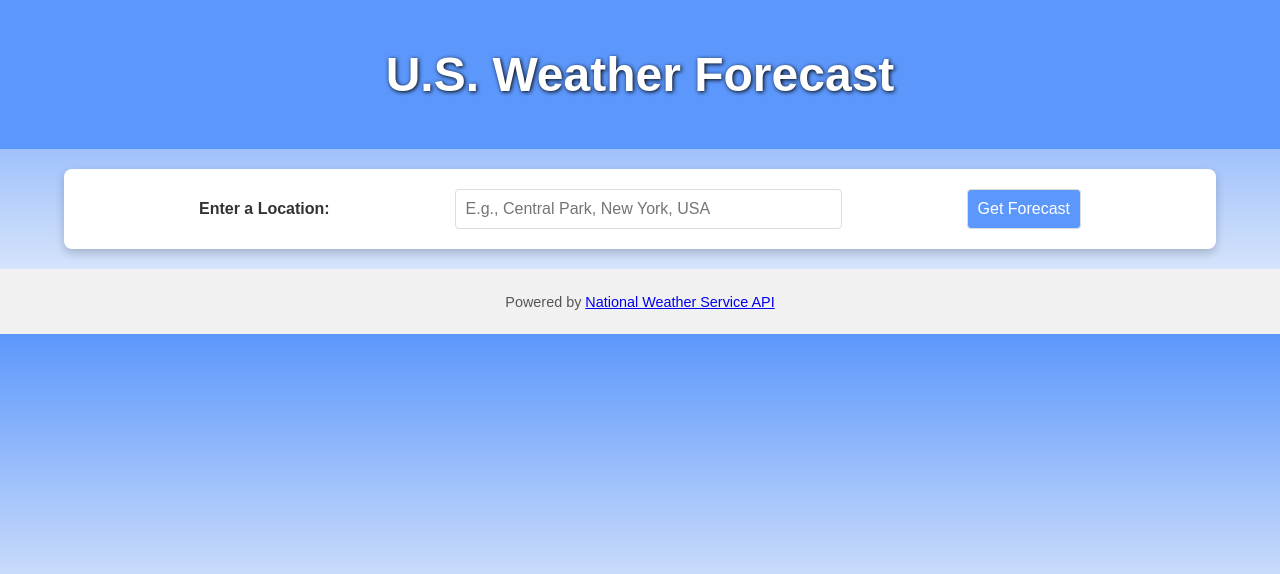
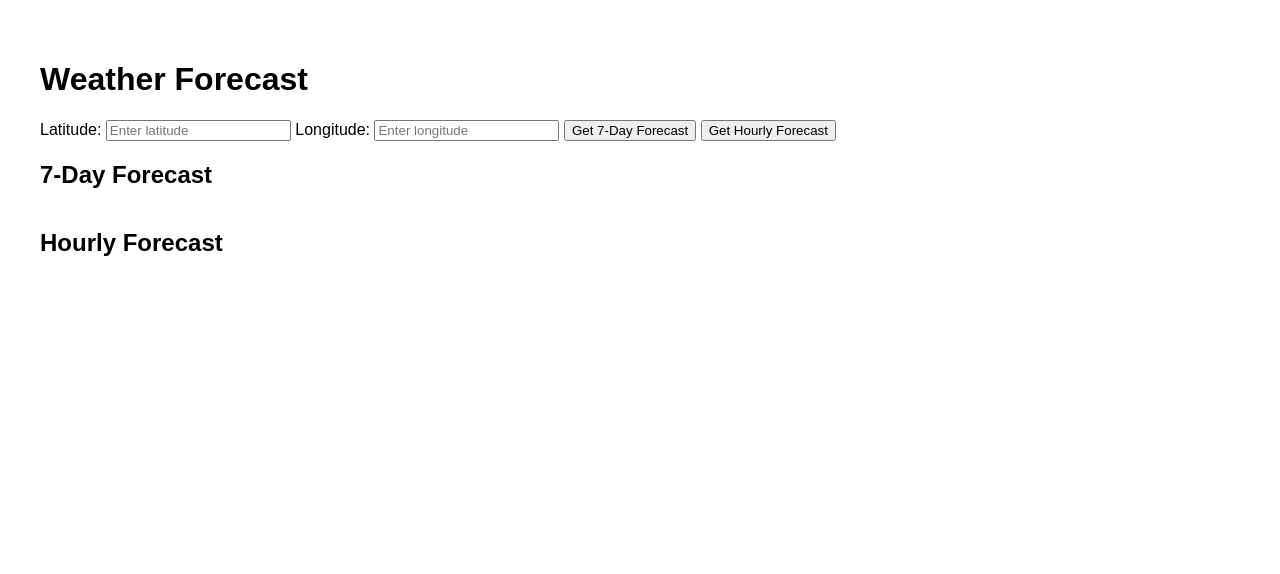
Before and after one commit to OMARAMO77/CarBnR_v5, a Flask app: template carapp/templates/usa-weather.html in a window 1280 px wide. Shown: the top 574 px of the page. Run offline with Flask 3, Linux system fonts and the light colour scheme; the template is opened without the code that fills it, so the values that code supplies are empty.

Commit message:
usa-weather.html

```diff
--- a/carapp/templates/usa-weather.html
+++ b/carapp/templates/usa-weather.html
@@ -3,32 +3,49 @@
 <head>
     <meta charset="UTF-8">
     <meta name="viewport" content="width=device-width, initial-scale=1.0">
-    <title>U.S. Weather Forecast</title>
-    <link rel="stylesheet" href="../static/styles/usa-weather.css">
-    <link rel="icon" href="../static/images/thumb.png">
+    <title>Weather Forecast</title>
+    <style>
+        body {
+            font-family: Arial, sans-serif;
+            margin: 20px;
+            padding: 20px;
+        }
+        .forecast-container {
+            display: flex;
+            flex-wrap: wrap;
+            gap: 20px;
+        }
+        .forecast-card {
+            border: 1px solid #ccc;
+            border-radius: 8px;
+            padding: 10px;
+            width: 200px;
+            text-align: center;
+            box-shadow: 0 2px 5px rgba(0, 0, 0, 0.1);
+        }
+        .forecast-card img {
+            max-width: 100%;
+        }
+        .forecast-card h3, .forecast-card h4 {
+            margin: 10px 0;
+        }
+    </style>
 </head>
 <body>
-    <header>
-        <h1>U.S. Weather Forecast</h1>
+    <h1>Weather Forecast</h1>
+    <div>
+        <label for="latitude">Latitude:</label>
+        <input type="text" id="latitude" placeholder="Enter latitude">
+        <label for="longitude">Longitude:</label>
+        <input type="text" id="longitude" placeholder="Enter longitude">
+        <button onclick="fetch7DayForecast()">Get 7-Day Forecast</button>
+        <button onclick="fetchHourlyForecast()">Get Hourly Forecast</button>
+    </div>
+    <h2>7-Day Forecast</h2>
+    <div id="forecast-7day" class="forecast-container"></div>
+    <h2>Hourly Forecast</h2>
+    <div id="forecast-hourly" class="forecast-container"></div>
 
-    </header>
-    <main>
-        <section id="form-section">
-            <form id="weather-form">
-                <label for="place"><strong>Enter a Location:</strong></label>
-                <input type="text" id="place" class="input" placeholder="E.g., Central Park, New York, USA">
-                <button type="submit">Get Forecast</button>
-            </form>
-        </section>
-        <section id="weather-results" class="hidden">
-            <h2>7-Day Weather Forecast</h2>
-            <div id="forecast-container"></div>
-        </section>
-    </main>
-    <footer>
-        <p>Powered by <a href="https://www.weather.gov/documentation/services-web-api" target="_blank">National Weather Service API</a></p>
-    </footer>
     <script src="../static/scripts/usa-weather.js"></script>
-    <script src="../static/scripts/fetchCoordinates.js"></script>
 </body>
 </html>
```
